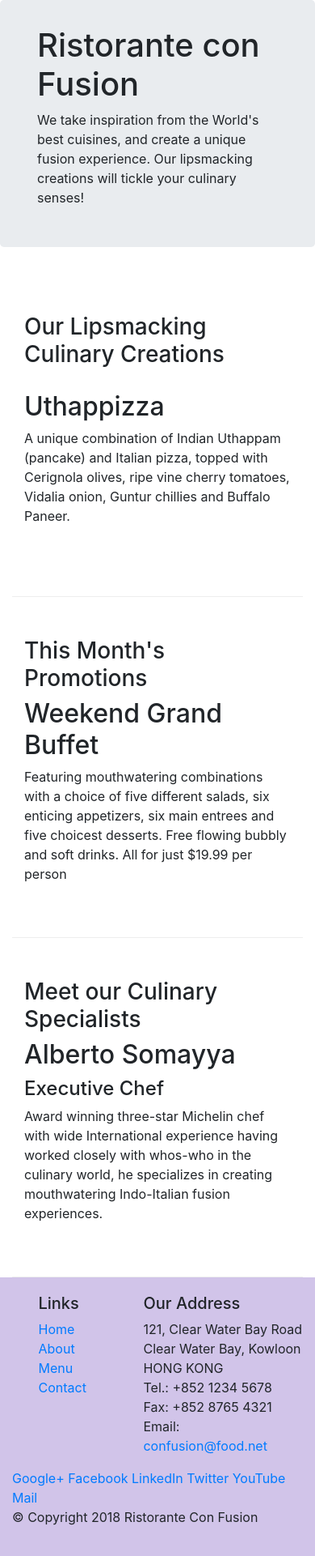
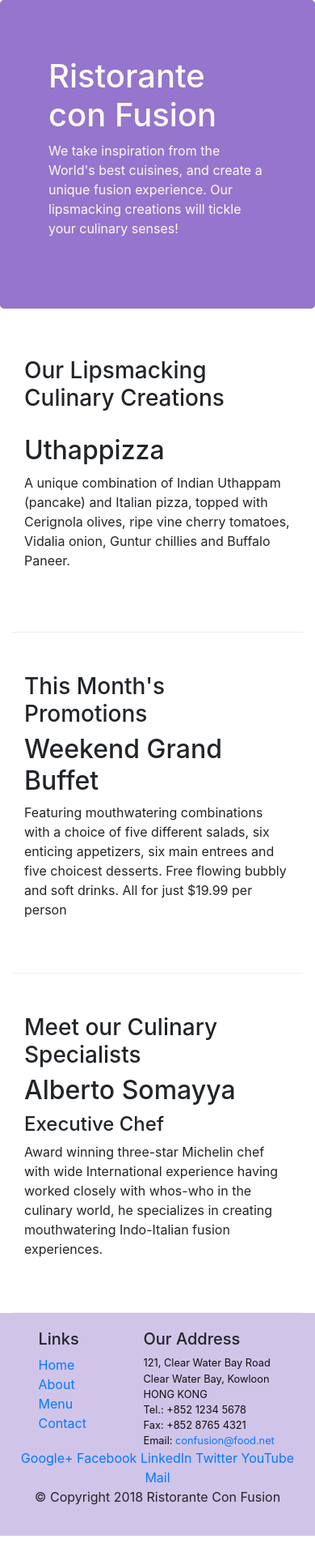
Before and after one commit to BekyH/conf, a website: page index.html in a window 390 px wide. Shown: the whole page at 81% size. After the commit the page ends 1896 px from the top, so only its background shows below. Drawn offline with nearby package versions, Linux system fonts and the light colour scheme.

Commit message:
change in style

```diff
--- a/css/styles.css
+++ b/css/styles.css
@@ -13,3 +13,15 @@
     margin: 0px auto;
     padding: 20px 0px 20px 0px;
 }
+.jumbotron {
+    padding:70px 30px 70px 30px;
+    margin:0px auto;
+    background: #9575CD ;
+    color:floralwhite;
+}
+
+address{
+    font-size:80%;
+    margin:0px;
+    color:#0f0f0f;
+}
--- a/index.html
+++ b/index.html
@@ -29,7 +29,7 @@
     </header>
 
     <div class="container">
-        <div class="row row-content">
+        <div class="row row-content align-items-center">
             <div class="col-12 col-sm-4 order-sm-last col-md-3">
                 <h3>Our Lipsmacking Culinary Creations</h3>
             </div>
@@ -40,7 +40,7 @@
         </div>
 
 
-        <div class="row row-content">
+        <div class="row row-content align-items-center">
             <div class="col-12 col-sm-4 col-md-3">
                 <h3>This Month's Promotions</h3>
             </div>
@@ -50,7 +50,7 @@
             </div>
         </div>
 
-        <div class="row row-content">
+        <div class="row row-content align-items-center">
             <div class="col-12 col-sm-4 order-sm-last col-md-3">
                 <h3>Meet our Culinary Specialists</h3>
             </div>
@@ -74,7 +74,7 @@
                         <li><a href="#">Contact</a></li>
                     </ul>
                 </div>
-                <div class="col-7 col-sm-5">
+                <div class="col-7 col-sm-5 address">
                     <h5>Our Address</h5>
                     <address>
 		              121, Clear Water Bay Road<br>
@@ -85,8 +85,8 @@
 		              Email: <a href="mailto:confusion@food.net">confusion@food.net</a>
 		           </address>
                 </div>
-                <div class="col-12 col-sm-4">
-                    <div>
+                <div class="col-12 col-sm-4 align-self-center">
+                    <div class="text-center">
                         <a href="http://google.com/+">Google+</a>
                         <a href="http://www.facebook.com/profile.php?id=">Facebook</a>
                         <a href="http://www.linkedin.com/in/">LinkedIn</a>
@@ -96,7 +96,7 @@
                     </div>
                 </div>
            </div>
-           <div class="row">
+           <div class="row justify-content-center ">
                 <div class="col-auto">
                     <p>© Copyright 2018 Ristorante Con Fusion</p>
                 </div>
```
